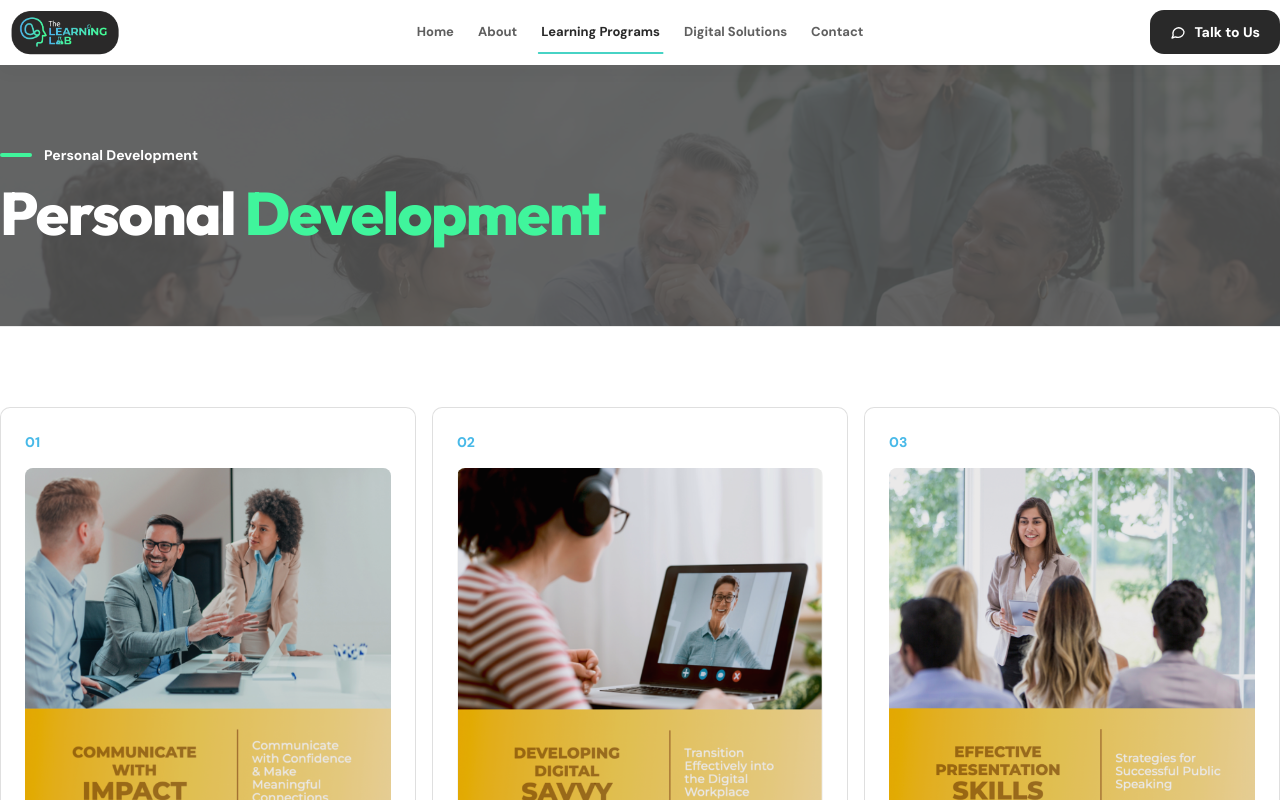
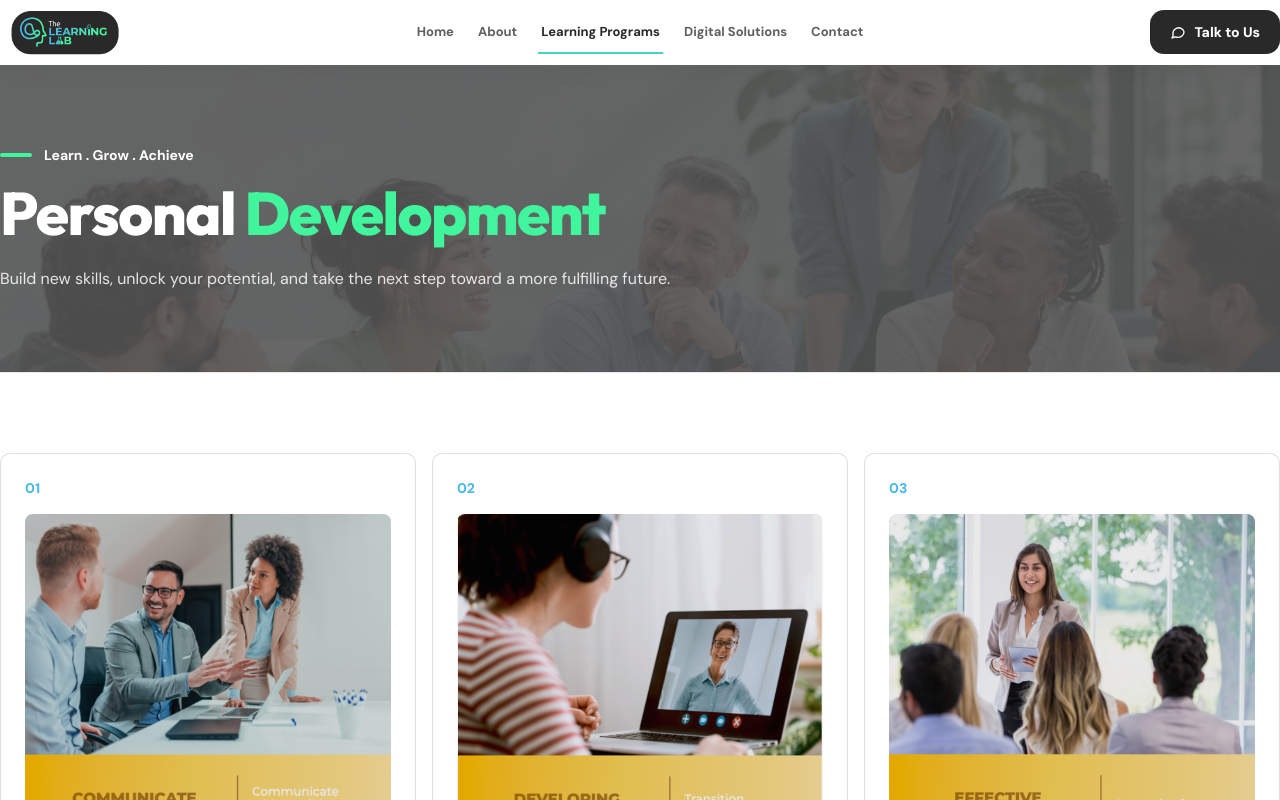
Before and after one commit to gabzy0423/The-Learning-Lab, a Next.js app: page /programs/personal-development in a window 1280 px wide. Shown: the top 800 px of the page. Built offline with nearby package versions, Linux system fonts and the light colour scheme.

Commit message:
Refine Personal Development page intro

```diff
--- a/app/programs/[category]/page.tsx
+++ b/app/programs/[category]/page.tsx
@@ -60,11 +60,14 @@ export default async function CategoryPage({
           <div className="relative z-10 mx-auto max-w-[80rem] px-7 py-16 sm:px-10 lg:px-0 lg:py-20">
             <p className="flex items-center gap-3 text-sm font-bold text-brand-white">
               <span aria-hidden="true" className="h-1 w-8 rounded-full bg-brand-mint-green" />
-              Personal Development
+              Learn . Grow . Achieve
             </p>
             <h1 className="mt-4 max-w-3xl font-heading text-4xl font-extrabold leading-[1.08] tracking-tight sm:text-5xl lg:text-6xl">
               Personal <span className="text-brand-mint-green">Development</span>
             </h1>
+            <p className="mt-5 max-w-2xl text-base leading-relaxed text-brand-white/85">
+              Build new skills, unlock your potential, and take the next step toward a more fulfilling future.
+            </p>
           </div>
         </section>
 
```
